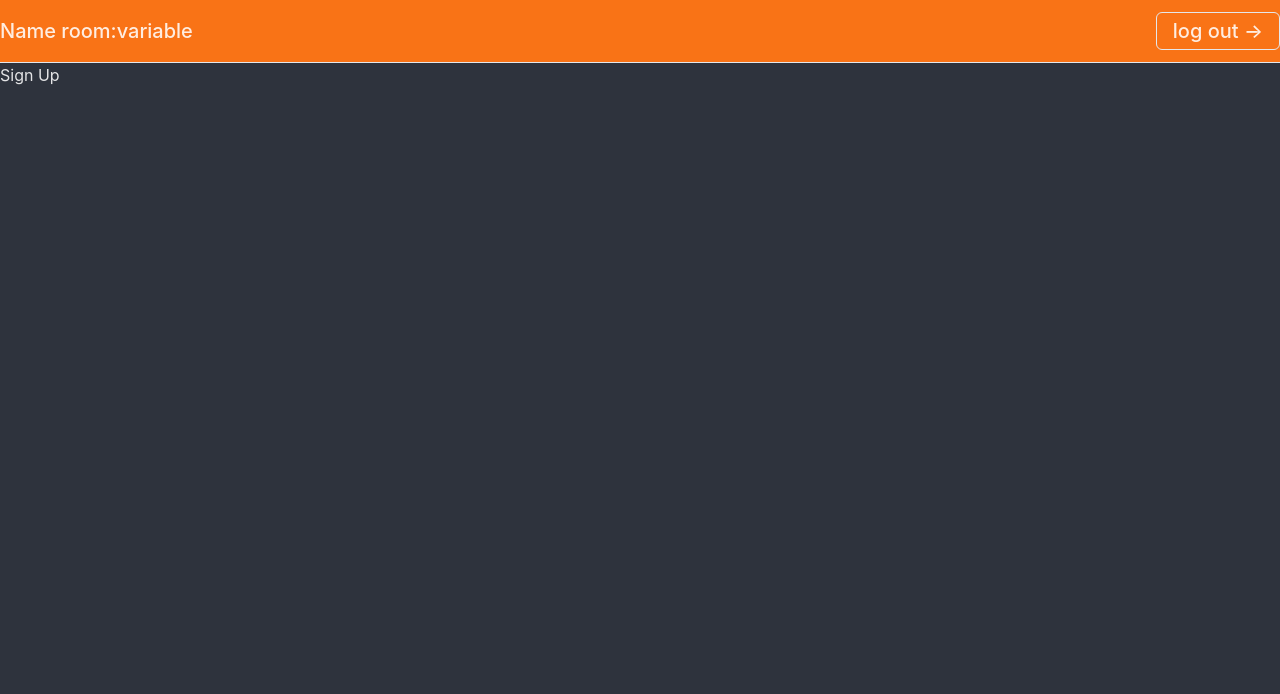
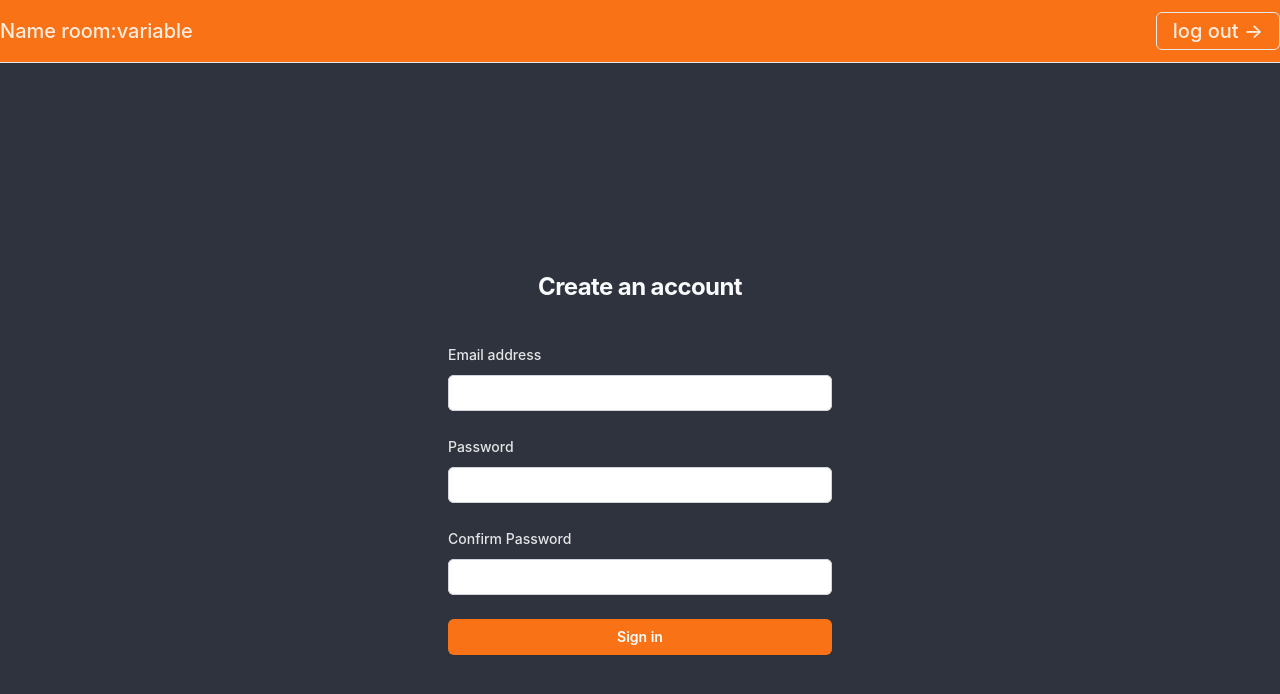
Before and after one commit to SergShcherbina/chat-frontend, a React (Vite) app: page /sign-up in a window 1280 px wide. Shown: the top 694 px of the page. Built offline with nearby package versions, Linux system fonts and the light colour scheme.

Commit message:
added layout sign-up

```diff
--- a/src/components/auth/Login.tsx
+++ b/src/components/auth/Login.tsx
@@ -94,7 +94,7 @@ export const Login = () => {
 
                 <p className="mt-10 text-center text-sm text-gray-500">
                     Not a account?
-                    <Link to="/sign-in" className="font-semibold leading-6 text-orange-500 hover:text-orange-400 ml-1">Registering
+                    <Link to="/sign-up" className="font-semibold leading-6 text-orange-500 hover:text-orange-400 ml-1">Registering
                         a new account</Link>
                 </p>
             </div>
--- a/src/components/auth/SignUp.tsx
+++ b/src/components/auth/SignUp.tsx
@@ -1,8 +1,86 @@
+import {useForm} from "react-hook-form";
+import {yupResolver} from "@hookform/resolvers/yup";
+import {InputsType} from "./Login.tsx";
+import * as yup from "yup";
+
+type SignUpType = {
+    confirm: string
+} & InputsType
 
 export const SignUp = () => {
+
+    const schema = yup
+        .object({
+            email: yup.string().email().required(),
+            password: yup.string().required().min(4),
+            confirm: yup.string().required().oneOf([yup.ref('password')], 'Passwords must match')
+        })
+        .required()
+
+    const {
+        register,
+        handleSubmit,
+        formState: {errors},
+    } = useForm<SignUpType>({
+        resolver: yupResolver(schema)
+    })
+
+    const onSubmit = (data: SignUpType) => {
+        console.log(data)
+    }
+
     return (
-        <h2>
-            Sign Up
-        </h2>
-    );
-};
+        <div className="flex min-h-full flex-col justify-center px-6 py-12 lg:px-8">
+            <div className="sm:mx-auto sm:w-full sm:max-w-sm">
+                <h2 className="text-center text-2xl font-bold tracking-tight text-gray-50">Create an account</h2>
+            </div>
+
+            <div className="mt-10 sm:mx-auto sm:w-full sm:max-w-sm">
+                <form className="space-y-6" onSubmit={handleSubmit(onSubmit)}>
+
+                    <div>
+                        <label htmlFor="email" className="block text-sm font-medium leading-6 ">Email
+                            address</label>
+                        <div className="mt-2">
+                            <input id="email"
+                                   {...register("email")}
+                                   className="block w-full rounded-md border-0 py-1.5 px-3 text-gray-900 shadow-sm ring-1 ring-inset ring-gray-300 placeholder:text-gray-400 focus:ring-2 focus:ring-inset focus:ring-orange-300 outline-orange-300 sm:text-sm sm:leading-6"/>
+                        </div>
+                        {errors.email && <div className={'text-red-500'}> {errors.email.message}</div>}
+                    </div>
+
+                    <div>
+                        <label htmlFor="password"
+                               className="block text-sm font-medium leading-6 ">Password</label>
+                        <div className="mt-2">
+                            <input id="password"
+                                   type="password"
+                                   {...register("password")}
+                                   className="block w-full rounded-md border-0 py-1.5 px-3 text-gray-900 shadow-sm ring-1 ring-inset ring-gray-300 placeholder:text-gray-400 focus:ring-2 focus:ring-inset focus:ring-orange-300 outline-orange-300 sm:text-sm sm:leading-6"/>
+                        </div>
+                        {errors.password && <div className={'text-red-500'}> {errors.password.message}</div>}
+                    </div>
+
+                    <div>
+                        <label htmlFor="confirm"
+                               className="block text-sm font-medium leading-6 ">Confirm Password</label>
+                        <div className="mt-2">
+                            <input id="confirm"
+                                   type="password"
+                                   {...register("confirm")}
+                                   className="block w-full rounded-md border-0 py-1.5 px-3 text-gray-900 shadow-sm ring-1 ring-inset ring-gray-300 placeholder:text-gray-400 focus:ring-2 focus:ring-inset focus:ring-orange-300 outline-orange-300 sm:text-sm sm:leading-6"/>
+                        </div>
+                        {errors.confirm && <div className={'text-red-500'}> {errors.confirm.message}</div>}
+                    </div>
+
+                    <div>
+                        <button type="submit"
+                                className="flex w-full justify-center rounded-md bg-orange-500 px-3 py-1.5 text-sm font-semibold leading-6 text-white shadow-sm hover:bg-orange-400 focus-visible:outline focus-visible:outline-2 focus-visible:outline-offset-2 focus-visible:outline-orange-900">
+                            Sign in
+                        </button>
+                    </div>
+                </form>
+            </div>
+        </div>
+    )
+}
```
